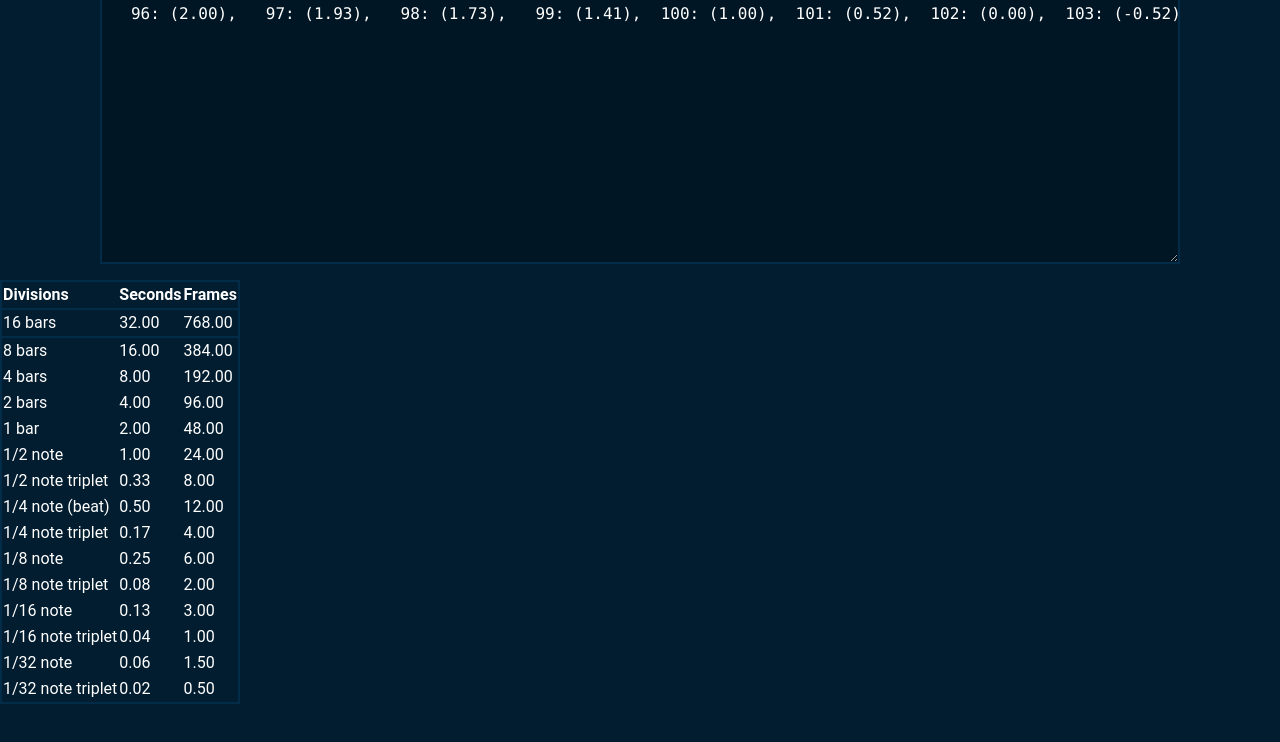
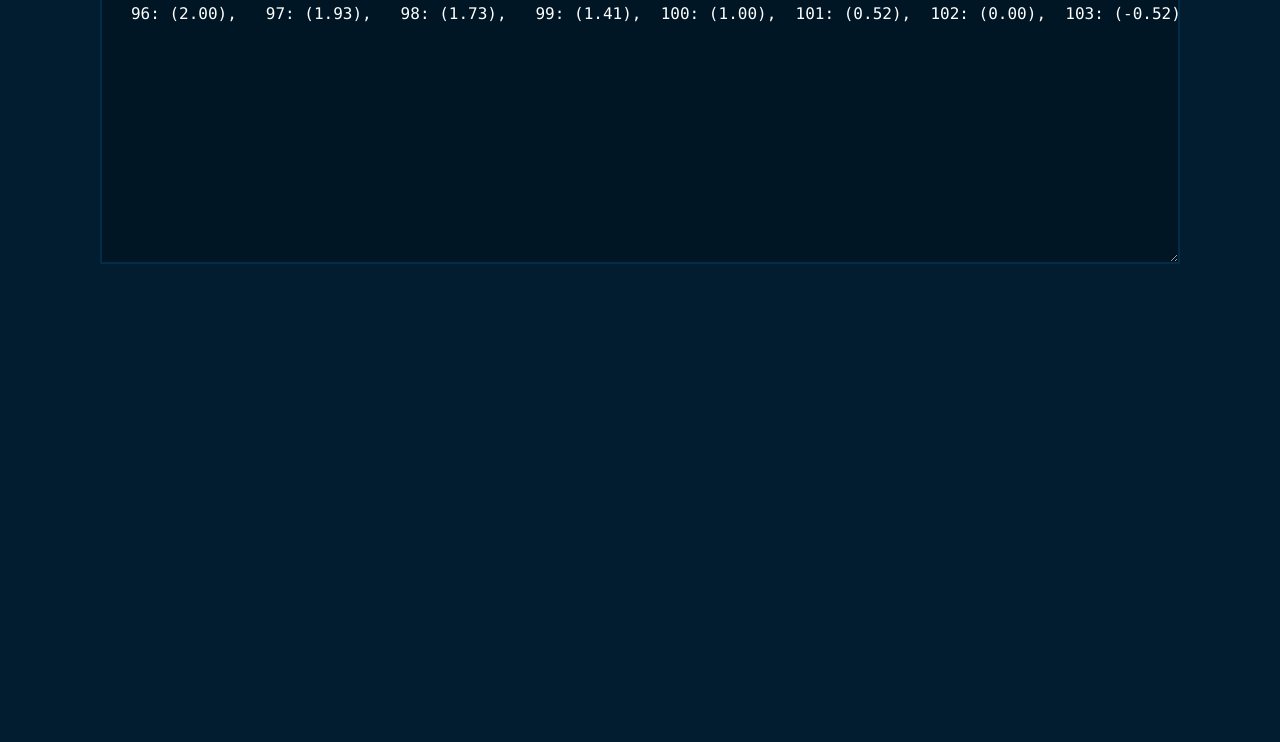
Before and after one commit to ganeJackS/framesync.xyz, a React (Vite) app: page / in a window 1280 px wide. Shown: the part 1566-2308 px from the top of the page. Built offline with nearby package versions, Linux system fonts and the light colour scheme.

Commit message:
clean up markup stragglers

```diff
--- a/src/components/StressTest.tsx
+++ b/src/components/StressTest.tsx
@@ -1081,215 +1081,6 @@ export default function StressTest() {
           />
         </label>
       </div>
-      <table className="text-left mt-4 border-2 border-dark-blue">
-        <thead>
-          <tr>
-            <th>Divisions</th>
-            <th>Seconds</th>
-            <th>Frames</th>
-          </tr>
-        </thead>
-        <tbody className="border-2 border-dark-blue">
-          <tr className="border-2 border-dark-blue">
-            <td>16 bars</td>
-            <td>{(3840 / tempo).toFixed(2)}</td>
-            <td>{((3840 / tempo) * frameRate).toFixed(2)}</td>
-          </tr>
-          <tr>
-            <td>8 bars</td>
-            <td>{(1920 / tempo).toFixed(2)}</td>
-            <td>{((1920 / tempo) * frameRate).toFixed(2)}</td>
-          </tr>
-          <tr>
-            <td>4 bars</td>
-            <td>{(960 / tempo).toFixed(2)}</td>
-            <td>{((960 / tempo) * frameRate).toFixed(2)}</td>
-          </tr>
-          <tr>
-            <td>2 bars</td>
-            <td>{(480 / tempo).toFixed(2)}</td>
-            <td>{((480 / tempo) * frameRate).toFixed(2)}</td>
-          </tr>
-          <tr>
-            <td>1 bar</td>
-            <td>{(240 / tempo).toFixed(2)}</td>
-            <td>{((240 / tempo) * frameRate).toFixed(2)}</td>
-          </tr>
-          <tr>
-            <td>1/2 note</td>
-            <td>{(120 / tempo).toFixed(2)}</td>
-            <td>{((120 / tempo) * frameRate).toFixed(2)}</td>
-          </tr>
-          <tr>
-            <td>1/2 note triplet</td>
-            <td>{(40 / tempo).toFixed(2)}</td>
-            <td>{((40 / tempo) * frameRate).toFixed(2)}</td>
-          </tr>
-          <tr>
-            <td>1/4 note (beat)</td>
-            <td>{(60 / tempo).toFixed(2)}</td>
-            <td>{((60 / tempo) * frameRate).toFixed(2)}</td>
-          </tr>
-          <tr>
-            <td>1/4 note triplet</td>
-            <td>{(20 / tempo).toFixed(2)}</td>
-            <td>{((20 / tempo) * frameRate).toFixed(2)}</td>
-          </tr>
-          <tr>
-            <td>1/8 note</td>
-            <td>{(30 / tempo).toFixed(2)}</td>
-            <td>{((30 / tempo) * frameRate).toFixed(2)}</td>
-          </tr>
-          <tr>
-            <td>1/8 note triplet</td>
-            <td>{(10 / tempo).toFixed(2)}</td>
-            <td>{((10 / tempo) * frameRate).toFixed(2)}</td>
-          </tr>
-          <tr>
-            <td>1/16 note</td>
-            <td>{(15 / tempo).toFixed(2)}</td>
-            <td>{((15 / tempo) * frameRate).toFixed(2)}</td>
-          </tr>
-          <tr>
-            <td>1/16 note triplet</td>
-            <td>{(5 / tempo).toFixed(2)}</td>
-            <td>{((5 / tempo) * frameRate).toFixed(2)}</td>
-          </tr>
-          <tr>
-            <td>1/32 note</td>
-            <td>{(7.5 / tempo).toFixed(2)}</td>
-            <td>{((7.5 / tempo) * frameRate).toFixed(2)}</td>
-          </tr>
-          <tr>
-            <td>1/32 note triplet</td>
-            <td>{(2.5 / tempo).toFixed(2)}</td>
-            <td>{((2.5 / tempo) * frameRate).toFixed(2)}</td>
-          </tr>
-        </tbody>
-      </table>
-      {/* <h3>Timing Chart</h3>
-      <table>
-        <thead>
-          <tr>
-            <th>Divisions</th>
-            <th>Seconds</th>
-            <th>Frames</th>
-          </tr>
-        </thead>
-        <tbody>
-          <tr>
-            <td>16 bars</td>
-            <td>{(3840 / tempo).toFixed(2)}</td>
-            <td>{((3840 / tempo) * frameRate).toFixed(2)}</td>
-          </tr>
-          <tr>
-            <td>8 bars</td>
-            <td>{(1920 / tempo).toFixed(2)}</td>
-            <td>{((1920 / tempo) * frameRate).toFixed(2)}</td>
-          </tr>
-          <tr>
-            <td>4 bars</td>
-            <td>{(960 / tempo).toFixed(2)}</td>
-            <td>{((960 / tempo) * frameRate).toFixed(2)}</td>
-          </tr>
-          <tr>
-            <td>2 bars</td>
-            <td>{(480 / tempo).toFixed(2)}</td>
-            <td>{((480 / tempo) * frameRate).toFixed(2)}</td>
-          </tr>
-          <tr>
-            <td>1 bar</td>
-            <td>{(240 / tempo).toFixed(2)}</td>
-            <td>{((240 / tempo) * frameRate).toFixed(2)}</td>
-          </tr>
-          <tr>
-            <td>1/2 note</td>
-            <td>{(120 / tempo).toFixed(2)}</td>
-            <td>{((120 / tempo) * frameRate).toFixed(2)}</td>
-          </tr>
-          <tr>
-            <td>1/2 note triplet</td>
-            <td>{(40 / tempo).toFixed(2)}</td>
-            <td>{((40 / tempo) * frameRate).toFixed(2)}</td>
-          </tr>
-          <tr>
-            <td>1/4 note (beat)</td>
-            <td>{(60 / tempo).toFixed(2)}</td>
-            <td>{((60 / tempo) * frameRate).toFixed(2)}</td>
-          </tr>
-          <tr>
-            <td>1/4 note triplet</td>
-            <td>{(20 / tempo).toFixed(2)}</td>
-            <td>{((20 / tempo) * frameRate).toFixed(2)}</td>
-          </tr>
-          <tr>
-            <td>1/8 note</td>
-            <td>{(30 / tempo).toFixed(2)}</td>
-            <td>{((30 / tempo) * frameRate).toFixed(2)}</td>
-          </tr>
-          <tr>
-            <td>1/8 note triplet</td>
-            <td>{(10 / tempo).toFixed(2)}</td>
-            <td>{((10 / tempo) * frameRate).toFixed(2)}</td>
-          </tr>
-          <tr>
-            <td>1/16 note</td>
-            <td>{(15 / tempo).toFixed(2)}</td>
-            <td>{((15 / tempo) * frameRate).toFixed(2)}</td>
-          </tr>
-          <tr>
-            <td>1/16 note triplet</td>
-            <td>{(5 / tempo).toFixed(2)}</td>
-            <td>{((5 / tempo) * frameRate).toFixed(2)}</td>
-          </tr>
-          <tr>
-            <td>1/32 note</td>
-            <td>{(7.5 / tempo).toFixed(2)}</td>
-            <td>{((7.5 / tempo) * frameRate).toFixed(2)}</td>
-          </tr>
-          <tr>
-            <td>1/32 note triplet</td>
-            <td>{(2.5 / tempo).toFixed(2)}</td>
-            <td>{((2.5 / tempo) * frameRate).toFixed(2)}</td>
-          </tr>
-        </tbody>
-      </table> */}
-      {/* Old */}
-      <div className="inputs-container">
-        {/* Rhythm Rate */}
-        {/* <label>
-          Rhythm Rate{" "}
-          <select
-            value={rhythmRate}
-            onChange={(e) => {
-              e.persist();
-              setState((old) => ({
-                ...old,
-                rhythmRate: parseFloat(e.target.value),
-              }));
-            }}>
-            <option value="3840">16 bars</option>
-            <option value="1920">8 bars</option>
-            <option value="960">4 bars</option>
-            <option value="480">2 bars</option>
-            <option value="240">1 bar</option>
-            <option value="120">1/2 note</option>
-            <option value="60">1/4 note (beat)</option>
-            <option value="40">1/2 note triplet</option>
-            <option value="30">1/8 note</option>
-            <option value="20">1/4 note triplet</option>
-            <option value="15">1/16 note</option>
-            <option value="10">1/8 note triplet</option>
-            <option value="7.5">1/32 note</option>
-            <option value="5">1/16 note triplet</option>
-            <option value="2.5">1/32 note triplet</option>
-          </select>
-        </label> */}
-
-
-
-        <br />
-      </div>
     </>
   );
 }
```
